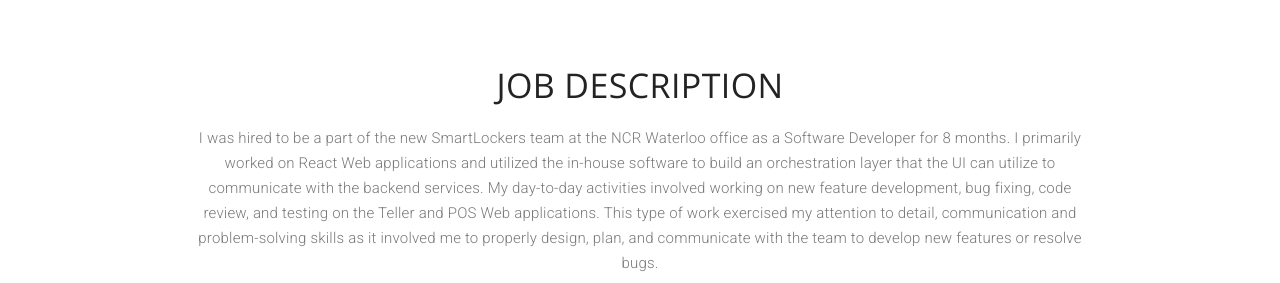
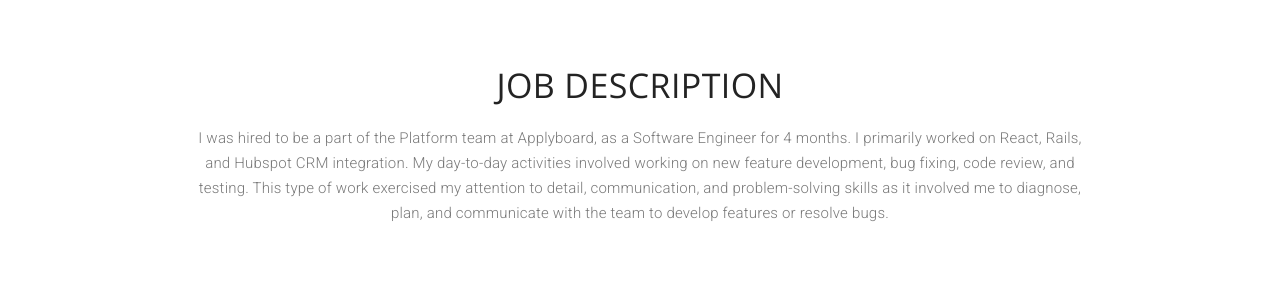
Before and after one commit to hrutvikpatel/WT3-Report, a plain HTML site: page index.html in a window 1280 px wide. Shown: the part 1676-1959 px from the top of the page. Drawn offline with nearby package versions, Linux system fonts and the light colour scheme; a web font is replaced by a local one.

Commit message:
Added Job Description

```diff
--- a/index.html
+++ b/index.html
@@ -122,14 +122,7 @@
 					<div class="section-title">
 						<h2>JOB DESCRIPTION</h2>
 						<p>
-							I was hired to be a part of the new SmartLockers team at the NCR Waterloo office as a Software Developer
-							for 8 months. I primarily worked on React Web applications and utilized the
-							in-house software to build an orchestration layer that the UI can utilize to communicate with the backend
-							services. My day-to-day activities involved working on new feature development, bug fixing, code review,
-							and testing on the Teller and POS Web applications. This type of work exercised my attention to detail,
-							communication and problem-solving skills as it involved me to properly design, plan, and communicate with
-							the
-							team to develop new features or resolve bugs.
+							I was hired to be a part of the Platform team at Applyboard, as a Software Engineer for 4 months. I primarily worked on React, Rails, and Hubspot CRM integration. My day-to-day activities involved working on new feature development, bug fixing, code review, and testing. This type of work exercised my attention to detail, communication, and problem-solving skills as it involved me to diagnose, plan, and communicate with the team to develop features or resolve bugs.
 						</p>
 					</div>
 				</div>
```
Also changed, not shown: 1 other file.
